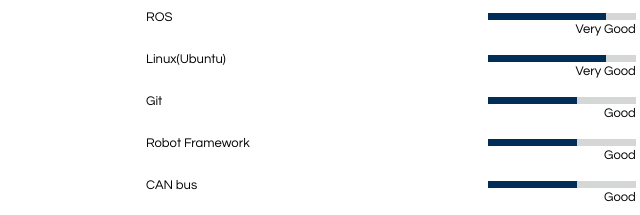
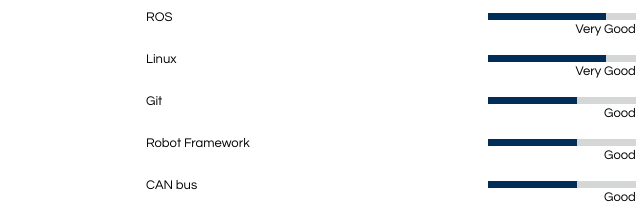
Before and after one commit to Xuan0319/resume, a plain HTML site: page index.html in a window 1280 px wide. Shown: the part 1337-1552 px from the top of the page, 19-659 px from the left. Drawn offline with Linux system fonts and the light colour scheme; a web font is replaced by a local one.

Commit message:
Update index.html

```diff
--- a/index.html
+++ b/index.html
@@ -297,7 +297,7 @@
                         <div class="singlecolumn maincolumn">
                             <div class="rating-wrapper">
                                 <div class="rating-text">
-                                    <span id="FIELD_SKC1"><p>Linux(Ubuntu)</p></span>
+                                    <span id="FIELD_SKC1"><p>Linux</p></span>
                                 </div>
                                 <div class="rating-svg">
                                     <div class="outer-square" dependency="RATV">
```
